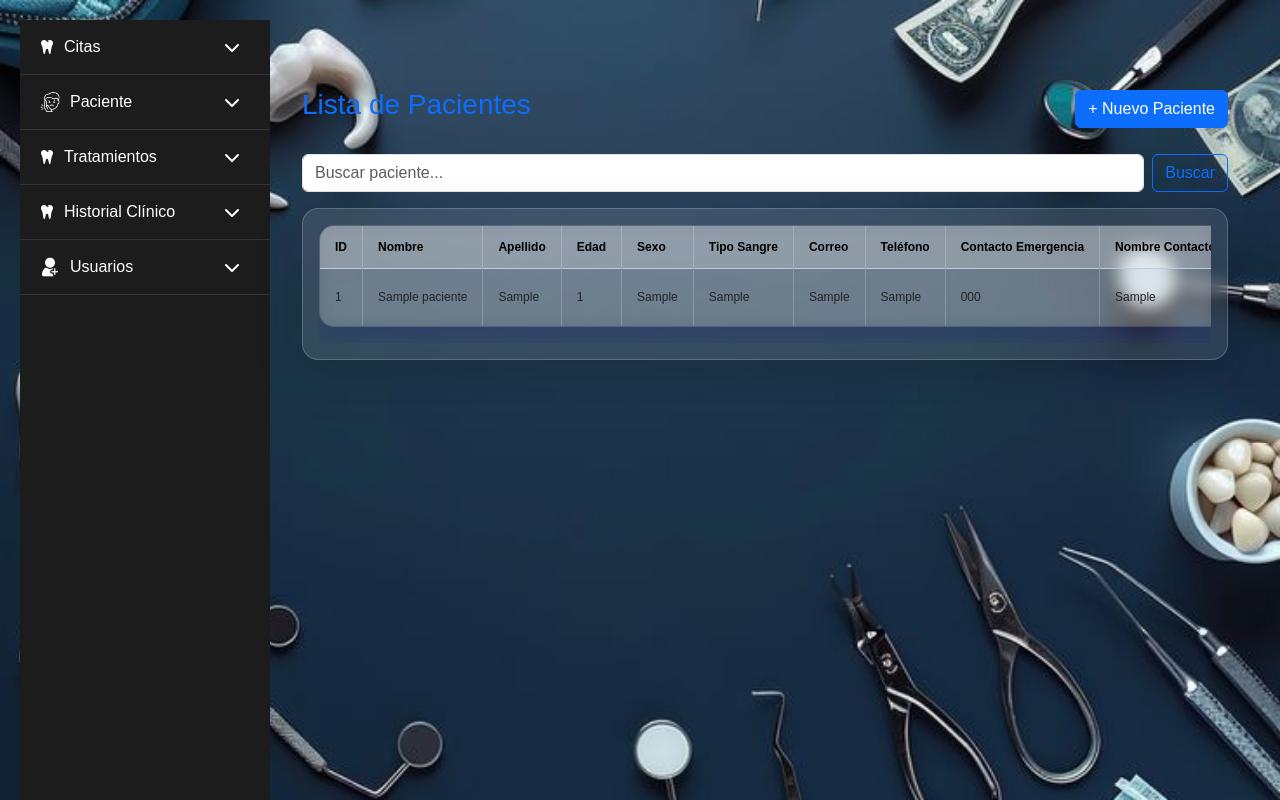
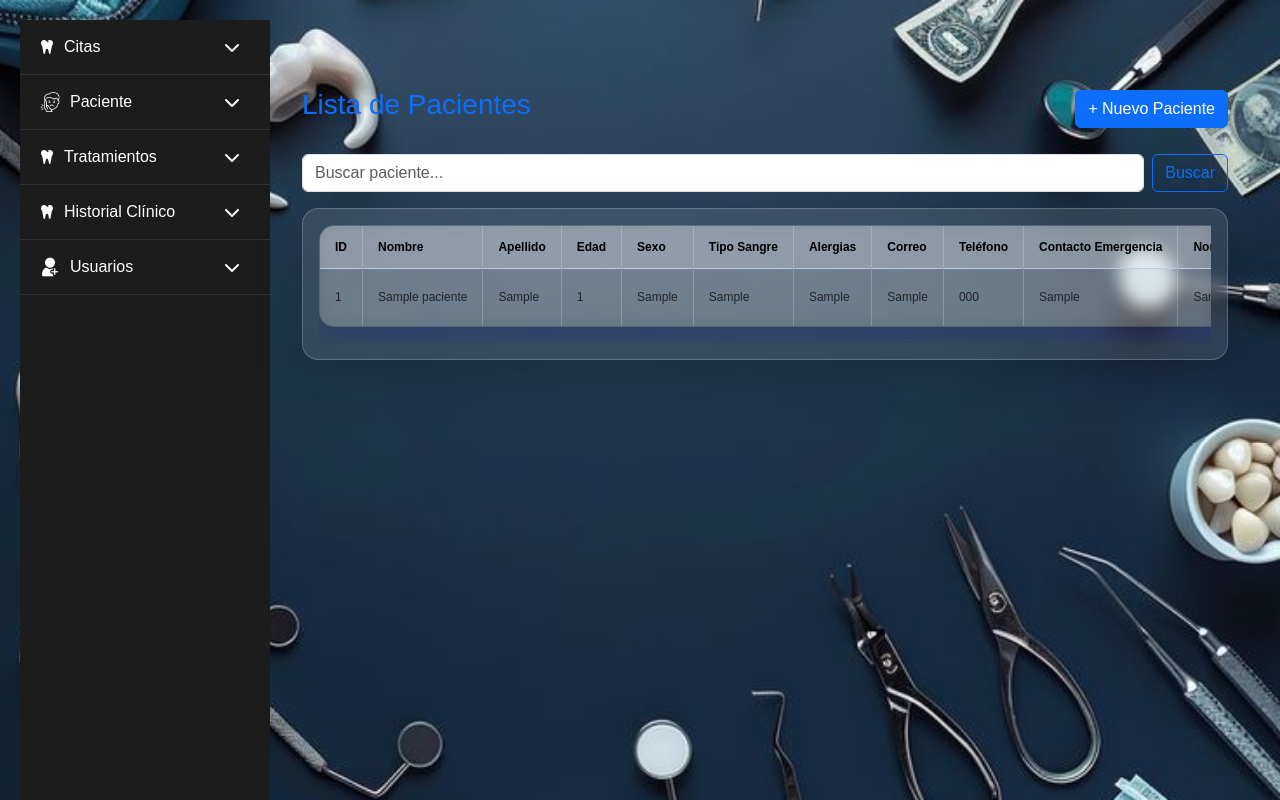
Before and after one commit to AlondraJVG/klinicstudiodental, a Flask app: page /pacientes/pacientes in a window 1280 px wide. Run offline with Flask 3, Linux system fonts and the light colour scheme; a user stored in the database is signed in; tables that the repository leaves empty hold one stand-in row (values such as "Sample post").

Commit message:
Se agrego Alergias a pacientes 4

```diff
--- a/app/templates/pacientes.html
+++ b/app/templates/pacientes.html
@@ -39,6 +39,7 @@
                             <th>Edad</th>
                             <th>Sexo</th>
                             <th>Tipo Sangre</th>
+                            <th>Alergias</th>
                             <th>Correo</th>
                             <th>Teléfono</th>
                             <th>Contacto Emergencia</th>
```
